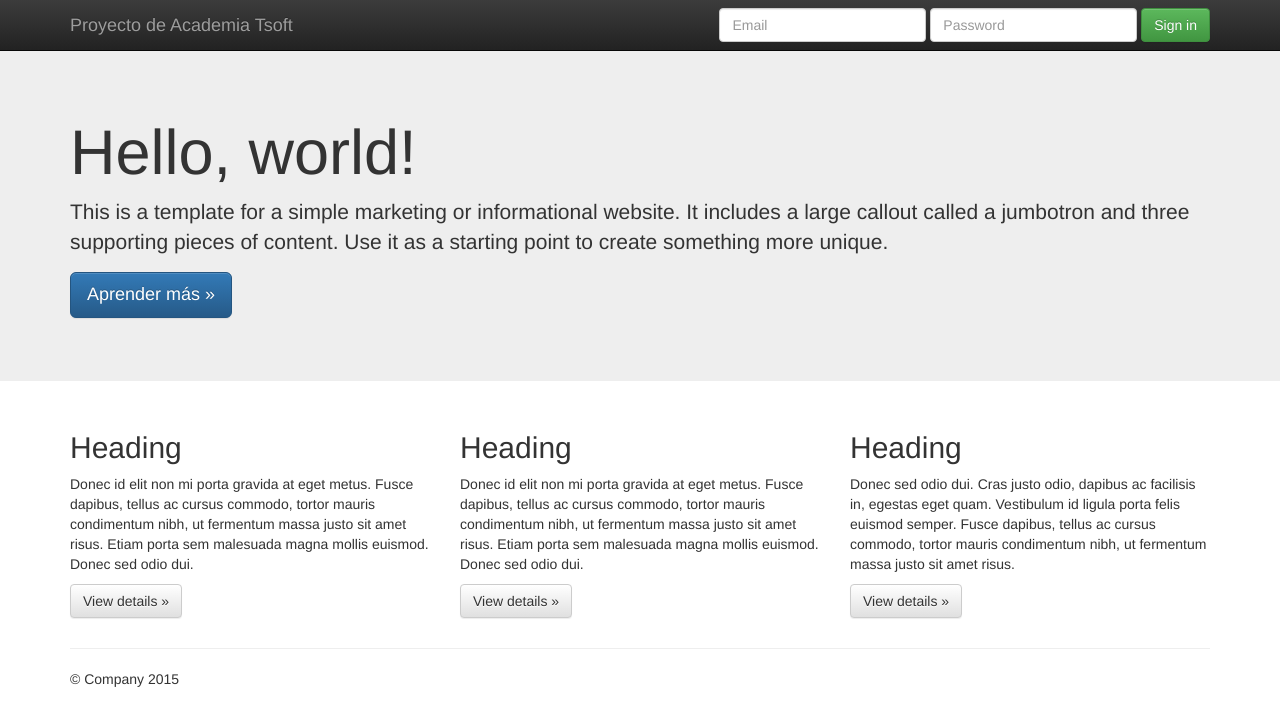
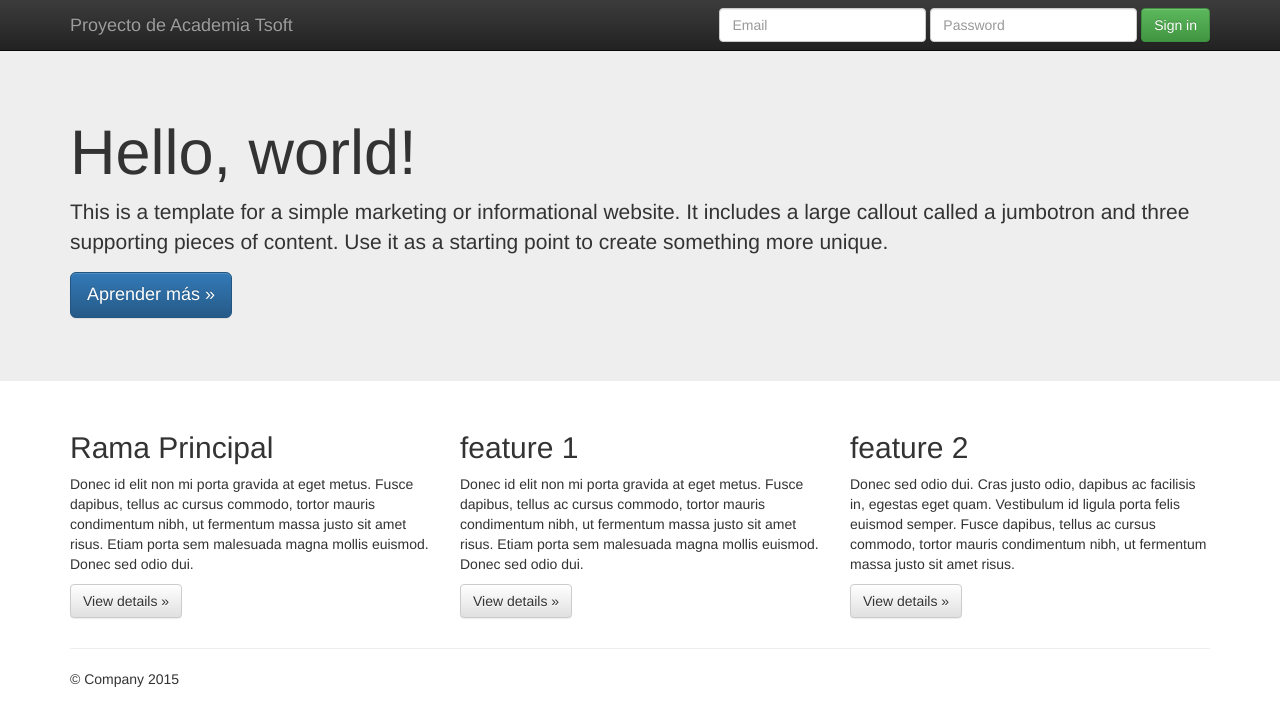
Before and after one commit to AA-2021/TsoftCursogit, a plain HTML site: page index.html in a window 1280 px wide. Drawn offline with nearby package versions, Linux system fonts and the light colour scheme.

Commit message:
se renombran los heading por las ramas

```diff
--- a/index.html
+++ b/index.html
@@ -65,17 +65,17 @@
       <!-- Example row of columns -->
       <div class="row">
         <div class="col-md-4">
-          <h2>Heading</h2>
+          <h2>Rama Principal</h2>
           <p>Donec id elit non mi porta gravida at eget metus. Fusce dapibus, tellus ac cursus commodo, tortor mauris condimentum nibh, ut fermentum massa justo sit amet risus. Etiam porta sem malesuada magna mollis euismod. Donec sed odio dui. </p>
           <p><a class="btn btn-default" href="#" role="button">View details &raquo;</a></p>
         </div>
         <div class="col-md-4">
-          <h2>Heading</h2>
+          <h2>feature 1</h2>
           <p>Donec id elit non mi porta gravida at eget metus. Fusce dapibus, tellus ac cursus commodo, tortor mauris condimentum nibh, ut fermentum massa justo sit amet risus. Etiam porta sem malesuada magna mollis euismod. Donec sed odio dui. </p>
           <p><a class="btn btn-default" href="#" role="button">View details &raquo;</a></p>
        </div>
         <div class="col-md-4">
-          <h2>Heading</h2>
+          <h2>feature 2</h2>
           <p>Donec sed odio dui. Cras justo odio, dapibus ac facilisis in, egestas eget quam. Vestibulum id ligula porta felis euismod semper. Fusce dapibus, tellus ac cursus commodo, tortor mauris condimentum nibh, ut fermentum massa justo sit amet risus.</p>
           <p><a class="btn btn-default" href="#" role="button">View details &raquo;</a></p>
         </div>
```
